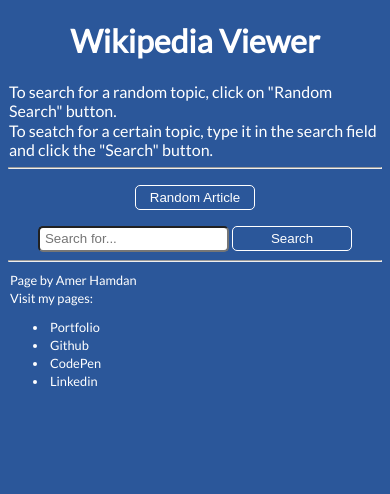
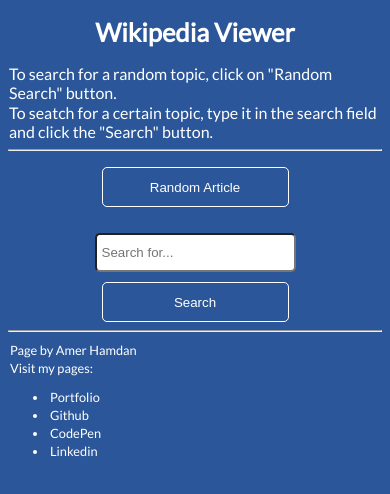
Before and after one commit to amashamdan/wikipedia-viewer, a plain HTML site: page index.html in a window 390 px wide. Drawn offline with Linux system fonts and the light colour scheme.

Commit message:
Feat: Modified to make the page responsive.
body, button class, author class and sear-field class are modified so that the page is displayed properly on all devices.

```diff
--- a/css/main.css
+++ b/css/main.css
@@ -12,6 +12,7 @@ body {
 
 .title {
 	text-align: center;
+	font-size: 0.8em;
 }
 
 .instruction {
@@ -27,8 +28,10 @@ body {
 	background-color: #2b579a;
 	color: white;
 	border-radius: 5px;
-	height: 25px;
-	width: 120px;
+	height: 40px;
+	width: 50%;
+	max-width: 300px;
+
 }
 
 .button:hover {
@@ -40,9 +43,12 @@ body {
 }
 
 .search-field {
-	height: 12px;
+	height: 25px;
+	width: 50%;
+	max-width: 300px;
 	border-radius: 5px;
 	padding: 5px;
+	margin: 10px 0 10px 0;
 }
 
 .results {
```
